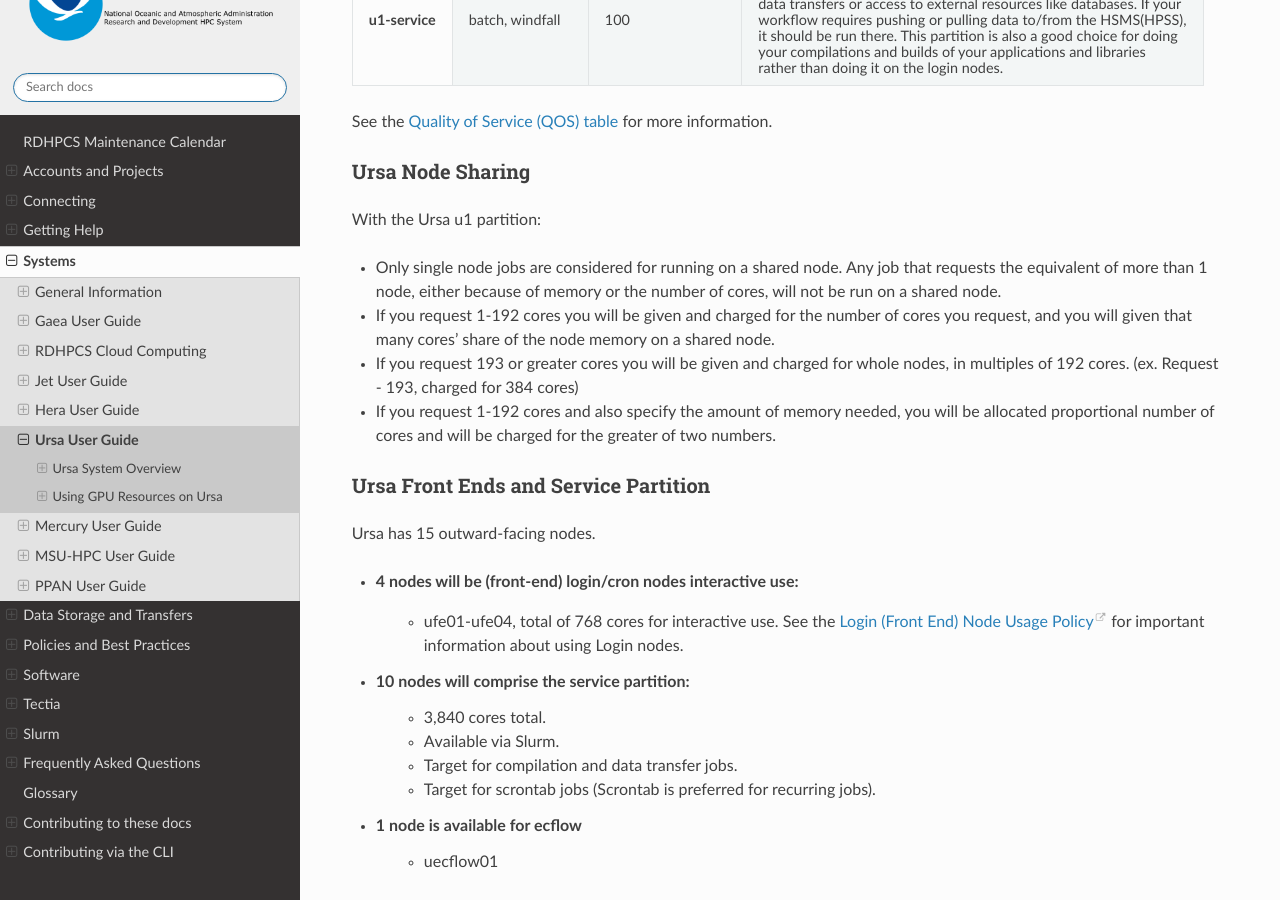
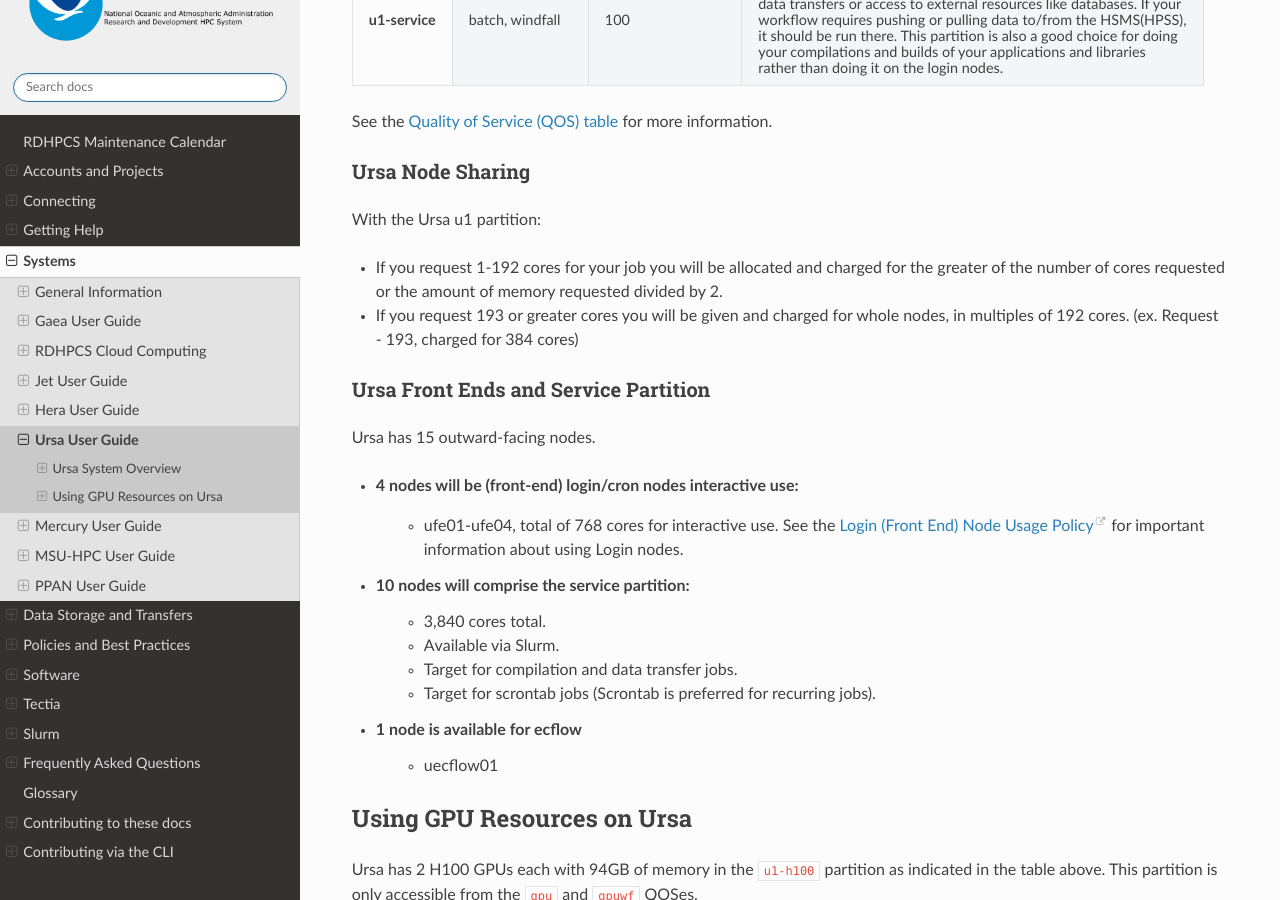
Before and after one commit to NOAA-RDHPCS/noaa-rdhpcs.github.io, a Sphinx documentation site: the page built from source/systems/ursa_user_guide.rst, in a window 1280 px wide and 900 px high, scrolled down 1141 px. Built offline with Sphinx 7.4.7 and the Read the Docs theme 3.1.0, drawn with Linux system fonts in a browser that asks for light colours; pages that are not in the unit, such as notebooks, are missing from menus.

Commit message:
Change shared node bullets

```diff
--- a/source/systems/ursa_user_guide.rst
+++ b/source/systems/ursa_user_guide.rst
@@ -104,19 +104,12 @@ Ursa Node Sharing
 --------------------------
 With the Ursa u1 partition:
 
-* Only single node jobs are considered for running on
-  a shared node. Any job that requests the equivalent of
-  more than 1 node,
-  either because of memory or the number of cores, will
-  not be run on a shared node.
-* If you request 1-192 cores you will be given and charged for the number of
-  cores you request, and you will given that many cores’ share of the
-  node memory on a shared node.
+* If you request 1-192 cores for your job
+  you will be allocated and charged for the greater of
+  the number of cores requested or the amount of memory
+  requested divided by 2.
 * If you request 193 or greater cores you will be given and charged for whole
   nodes, in multiples of 192 cores. (ex. Request - 193, charged for 384 cores)
-* If you request 1-192 cores and also specify the amount of memory needed,
-  you will be allocated proportional number of cores
-  and will be charged for the greater of two numbers.
 
 Ursa Front Ends and Service Partition
 ---------------------------------------
```
